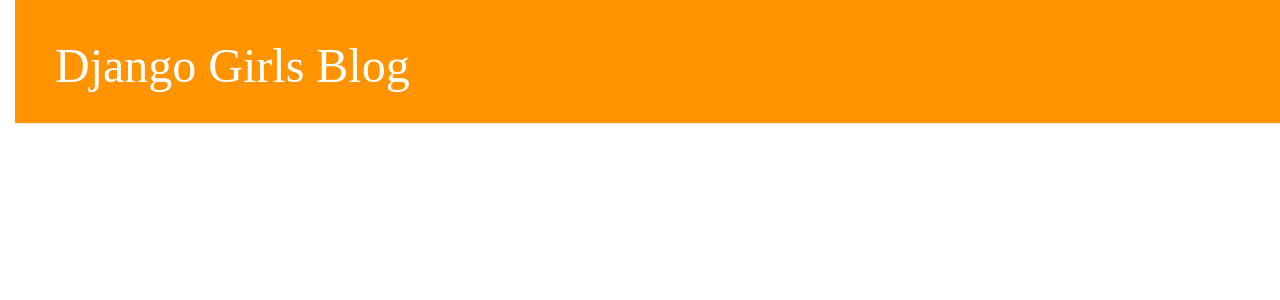
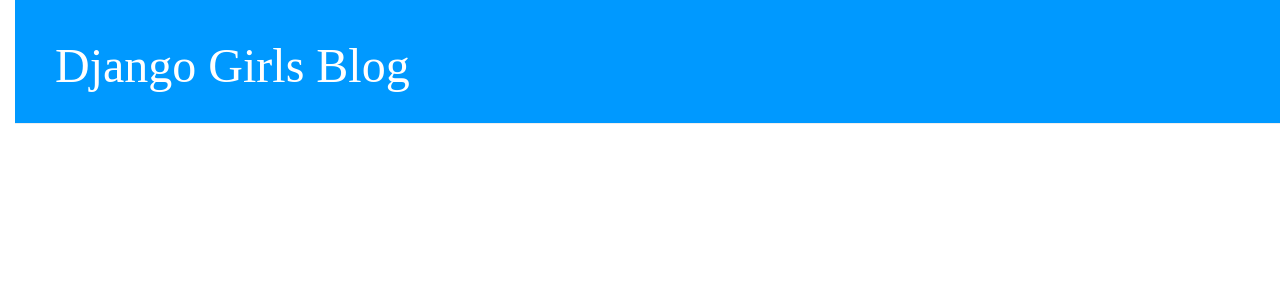
Before and after one commit to inphotehk/my-first-blog, a Django app: page / in a window 1280 px wide. Shown: the top 300 px of the page. Run offline with Django 3.2, Linux system fonts and the light colour scheme; data that the repository does not hold is empty; some libraries are stand-ins or nearby versions.

Commit message:
Edited blog name, changed header color and changed name of file to Django_webdev

```diff
--- a/blog/static/css/blog.css
+++ b/blog/static/css/blog.css
@@ -7,7 +7,7 @@
 }
 
 .page-header {
-    background-color: #ff9400;
+    background-color: #0099ff;
     margin-top: 0;
     padding: 20px 20px 20px 40px;
 }
```
